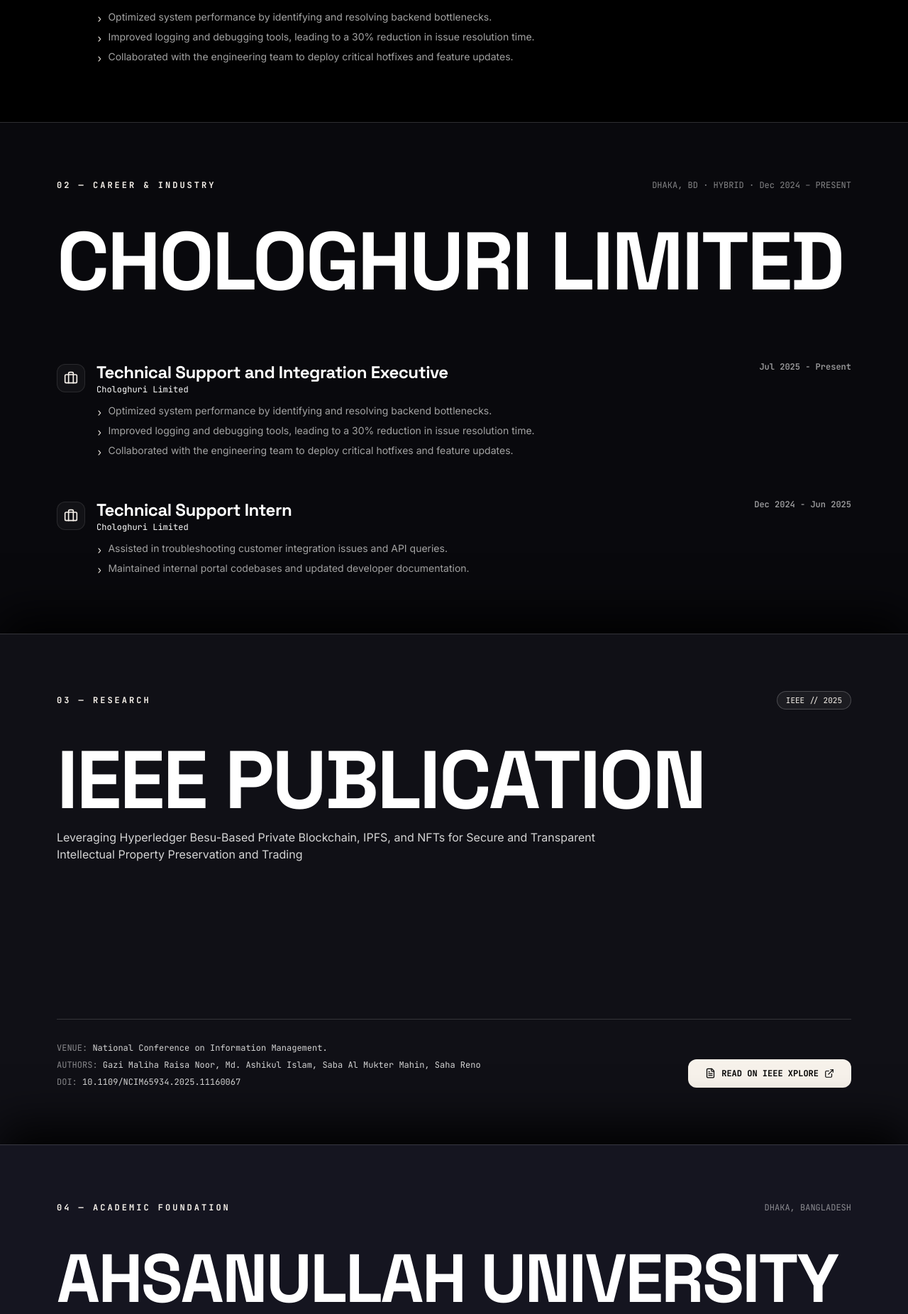
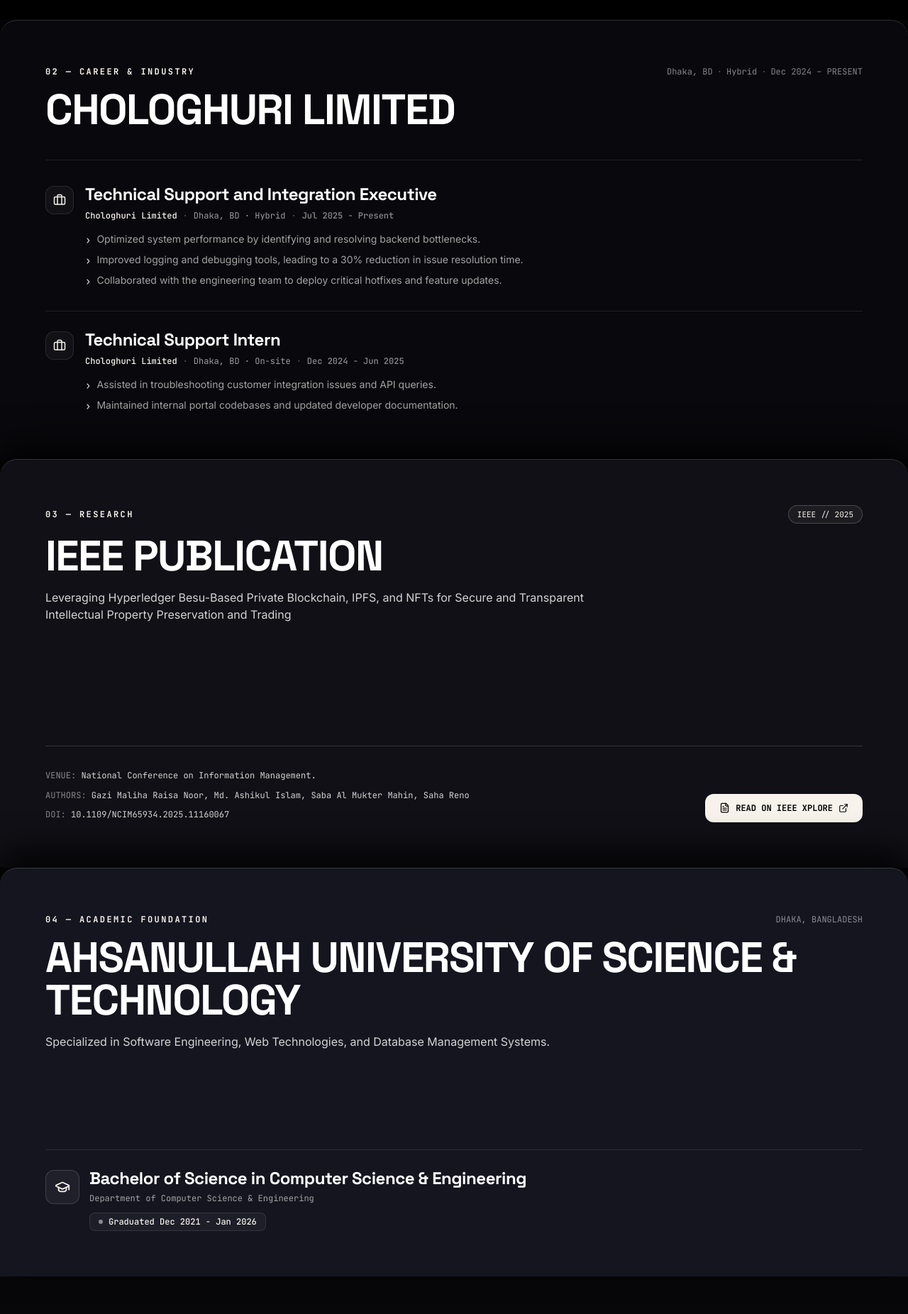
Before and after one commit to ashikulislamm/portfolio, a Next.js app: page / in a window 1280 px wide. Shown: the part 2223-4075 px from the top of the page at 71% size. Built offline with nearby package versions, Linux system fonts and the light colour scheme.

Commit message:
Fixed the Responsiveness issues

```diff
--- a/src/app/globals.css
+++ b/src/app/globals.css
@@ -33,12 +33,16 @@
 
 html {
   scroll-behavior: smooth;
+  overflow-x: clip;
+  max-width: 100vw;
 }
 
 @layer base {
   body {
     @apply bg-background text-text-primary antialiased;
     font-family: var(--font-sans);
+    overflow-x: clip;
+    max-width: 100vw;
   }
 
   h1, h2, h3, h4, h5, h6 {
--- a/src/components/chronology/ChronologyFlow.tsx
+++ b/src/components/chronology/ChronologyFlow.tsx
@@ -9,6 +9,7 @@
   company: string;
   roles: ExperienceItem[];
   location: string;
+  workMode?: string;
   period: string;
 }
 
@@ -30,7 +31,7 @@
     };
 
 export const ChronologyFlow: React.FC = () => {
-  // 1. Dynamically group experiences by company (adding a new company spawns an identical full-screen card)
+  // 1. Dynamically group experiences by company and extract location and work mode
   const companyGroups = useMemo(() => {
     const map = new Map<string, ExperienceItem[]>();
     experiences.forEach((exp) => {
@@ -47,10 +48,15 @@
       const startYear = allYears[allYears.length - 1]?.split("-")[0]?.trim() || "";
       const period = isPresent ? `${startYear} – PRESENT` : roles[0]?.year || "";
 
+      // Derive location and work mode from newest role or fallback
+      const primaryLoc = roles[0]?.location || "Dhaka, BD";
+      const primaryMode = roles[0]?.workMode || "Hybrid";
+
       groups.push({
         company,
         roles,
-        location: "DHAKA, BD · HYBRID",
+        location: primaryLoc,
+        workMode: primaryMode,
         period,
       });
     });
@@ -111,82 +117,98 @@
   ];
 
   return (
-    <div id="history" className="relative w-full">
+    <div id="history" className="relative w-full pb-36 sm:pb-48 md:pb-64">
       {allCards.map((card, index) => {
         const formattedIndex = String(index + 1).padStart(2, "0");
         const bgClass = cardBgColors[index % cardBgColors.length];
-
-        // Progressive top sticky offset for full-width stacking
-        const stickyTopStyle = {
-          top: `calc(${index * 24}px)`,
-          zIndex: 10 + index,
-        };
 
         return (
           <div
             key={card.id}
             className="sticky w-full"
-            style={stickyTopStyle}
+            style={{
+              top: `calc(56px + ${index * 16}px)`,
+              zIndex: 10 + index,
+            }}
           >
             <section
               aria-label={`${card.type} section`}
-              className={`relative min-h-[90vh] w-full flex flex-col justify-between p-8 md:p-16 lg:p-20 text-white transition-colors border-t border-white/15 text-left shadow-[0_-25px_60px_rgba(0,0,0,0.95)] backdrop-blur-md ${bgClass}`}
+              className={`relative min-h-[min(540px,78dvh)] md:min-h-[72vh] w-full flex flex-col justify-between rounded-t-3xl border-t border-white/15 p-6 sm:p-10 md:p-12 lg:p-16 pb-8 sm:pb-12 text-white transition-colors text-left shadow-[0_-20px_50px_rgba(0,0,0,0.9)] backdrop-blur-md ${bgClass}`}
             >
               {/* Subtle glowing hairline edge on top */}
-              <div className="pointer-events-none absolute inset-x-0 top-0 h-px bg-gradient-to-r from-transparent via-cream/35 to-transparent" />
+              <div className="pointer-events-none absolute inset-x-0 top-0 h-px bg-gradient-to-r from-transparent via-cream/35 to-transparent rounded-t-3xl" />
 
               {/* 1. EXPERIENCE CARD */}
               {card.type === "experience" && (
                 <>
                   <div>
-                    <div className="flex items-center justify-between gap-4">
-                      <span className="font-mono text-xs font-bold uppercase tracking-[0.25em] text-cream">
+                    <div className="flex flex-col sm:flex-row sm:items-center justify-between gap-1.5 sm:gap-2">
+                      <span className="font-mono text-[11px] sm:text-xs font-bold uppercase tracking-[0.2em] text-cream">
                         {formattedIndex} — CAREER & INDUSTRY
                       </span>
-                      <span className="font-mono text-xs text-white/50 shrink-0">
-                        {card.companyGroup.location} · {card.companyGroup.period}
-                      </span>
+                      <div className="flex flex-wrap items-center gap-1.5 font-mono text-[11px] sm:text-xs text-white/50">
+                        <span>{card.companyGroup.location}</span>
+                        {card.companyGroup.workMode && (
+                          <>
+                            <span className="text-white/30">·</span>
+                            <span className="text-cream/80">{card.companyGroup.workMode}</span>
+                          </>
+                        )}
+                        {card.companyGroup.period && (
+                          <>
+                            <span className="text-white/30">·</span>
+                            <span>{card.companyGroup.period}</span>
+                          </>
+                        )}
+                      </div>
                     </div>
 
-                    <hr className="my-6 border-0" />
-
-                    <h2 className="font-heading text-[clamp(2.8rem,9vw,8rem)] font-black tracking-tight uppercase leading-[0.9] text-white">
+                    <h2 className="mt-4 font-heading text-2xl sm:text-4xl md:text-5xl lg:text-6xl font-black tracking-tight uppercase leading-[0.98] text-white">
                       {card.companyGroup.company}
                     </h2>
                   </div>
 
-                  <div className="mt-6 flex flex-col gap-8 border-0 pt-16">
+                  <div className="mt-6 md:mt-10 flex flex-col gap-6 md:gap-8 border-t border-white/10 pt-6 md:pt-8">
                     {card.companyGroup.roles.map((role, rIdx) => (
                       <div
                         key={rIdx}
-                        className={`flex flex-col sm:flex-row sm:items-start justify-between gap-4 ${
-                          rIdx > 0 ? "border-0 pt-6" : ""
+                        className={`flex items-start gap-3.5 sm:gap-4 ${
+                          rIdx > 0 ? "border-t border-white/10 pt-6" : ""
                         }`}
                       >
-                        <div className="flex items-start gap-4">
-                          <div className="mt-1 flex h-10 w-10 shrink-0 items-center justify-center rounded-xl border border-white/10 bg-white/[0.04] text-cream">
-                            <Briefcase size={20} />
+                        <div className="mt-1 flex h-9 w-9 sm:h-10 sm:w-10 shrink-0 items-center justify-center rounded-xl border border-white/10 bg-white/[0.04] text-cream">
+                          <Briefcase size={18} />
                         </div>
-                          <div>
-                            <h3 className="font-heading text-xl md:text-2xl font-bold text-white">
+                        <div className="flex-1 min-w-0">
+                          <h3 className="font-heading text-lg sm:text-xl md:text-2xl font-bold text-white leading-snug">
                             {role.title}
                           </h3>
-                            <p className="font-mono text-xs text-cream/90">{role.company}</p>
+
+                          <div className="mt-1.5 flex flex-wrap items-center gap-2 font-mono text-xs text-white/50">
+                            <span className="text-cream font-medium">{role.company}</span>
+                            {(role.location || role.workMode) && (
+                              <>
+                                <span className="text-white/30">·</span>
+                                <span className="text-white/60">
+                                  {[role.location, role.workMode].filter(Boolean).join(" · ")}
+                                </span>
+                              </>
+                            )}
+                            <span className="text-white/30">·</span>
+                            <span className="text-cream/90 font-semibold">{role.year}</span>
+                          </div>
+
                           {role.highlights && role.highlights.length > 0 && (
-                              <ul className="mt-3 space-y-1.5 text-xs md:text-sm text-neutral-400 max-w-3xl">
+                            <ul className="mt-3.5 space-y-1.5 text-xs md:text-sm text-neutral-400 max-w-3xl">
                               {role.highlights.map((h, hIdx) => (
                                 <li key={hIdx} className="flex items-start gap-2">
-                                    <span className="text-cream font-mono mt-0.5">›</span>
-                                    <span>{h}</span>
+                                  <span className="text-cream font-mono mt-0.5 shrink-0">›</span>
+                                  <span className="leading-relaxed">{h}</span>
                                 </li>
                               ))}
                             </ul>
                           )}
                         </div>
-                        </div>
-                        <span className="font-mono text-xs font-semibold text-white/60 sm:text-right shrink-0">
-                          {role.year}
-                        </span>
                       </div>
                     ))}
                   </div>
@@ -197,39 +219,37 @@
               {card.type === "publication" && (
                 <>
                   <div>
-                    <div className="flex items-center justify-between gap-4">
-                      <span className="font-mono text-xs font-bold uppercase tracking-[0.25em] text-cream">
+                    <div className="flex flex-wrap items-center justify-between gap-2">
+                      <span className="font-mono text-[11px] sm:text-xs font-bold uppercase tracking-[0.2em] text-cream">
                         {formattedIndex} — RESEARCH
                       </span>
-                      <span className="rounded-full border border-white/20 bg-white/5 px-3 py-1 font-mono text-[11px] text-cream shrink-0">
+                      <span className="rounded-full border border-white/20 bg-white/5 px-2.5 py-0.5 sm:px-3 sm:py-1 font-mono text-[10px] sm:text-[11px] text-cream shrink-0">
                         {card.publication.publisher || "PUBLICATION"} // {card.publication.year}
                       </span>
                     </div>
 
-                    <hr className="my-6 border-0" />
-
-                    <h2 className="font-heading text-[clamp(2.8rem,9vw,8rem)] font-black tracking-tight uppercase leading-[0.9] text-white">
+                    <h2 className="mt-4 font-heading text-2xl sm:text-4xl md:text-5xl lg:text-6xl font-black tracking-tight uppercase leading-[0.98] text-white">
                       {card.publication.publisher || "RESEARCH"} PUBLICATION
                     </h2>
 
-                    <p className="mt-4 max-w-3xl text-sm md:text-base text-neutral-300 font-sans leading-relaxed">
+                    <p className="mt-3 sm:mt-4 max-w-3xl text-sm md:text-base text-neutral-300 font-sans leading-relaxed">
                       {card.publication.title}
                     </p>
                   </div>
 
-                  <div className="mt-12 flex flex-col sm:flex-row sm:items-end justify-between gap-6 border-t border-white/15 pt-8">
-                    <div className="space-y-2 font-mono text-xs text-neutral-300">
+                  <div className="mt-8 md:mt-12 flex flex-col lg:flex-row lg:items-end justify-between gap-6 border-t border-white/15 pt-6 md:pt-8">
+                    <div className="space-y-2 font-mono text-xs text-neutral-300 max-w-2xl min-w-0">
                       {card.publication.description && (
-                        <p>
+                        <p className="leading-relaxed">
                           <span className="text-white/50">VENUE:</span>{" "}
                           {card.publication.description.replace(/^Presented at the /i, "")}
                         </p>
                       )}
-                      <p>
+                      <p className="leading-relaxed">
                         <span className="text-white/50">AUTHORS:</span> {card.publication.authors}
                       </p>
                       {card.publication.doi && (
-                        <p>
+                        <p className="leading-relaxed break-all">
                           <span className="text-white/50">DOI:</span> {card.publication.doi}
                         </p>
                       )}
@@ -240,7 +260,7 @@
                         href={card.publication.link}
                         target="_blank"
                         rel="noreferrer"
-                        className="inline-flex items-center gap-2 rounded-xl bg-cream px-6 py-3 font-mono text-xs font-bold uppercase text-black hover:bg-white transition-all shrink-0"
+                        className="inline-flex w-full sm:w-auto items-center justify-center gap-2 rounded-xl bg-cream px-5 py-3 font-mono text-xs font-bold uppercase text-black hover:bg-white transition-all shrink-0 active:scale-95 shadow-md"
                       >
                         <FileText size={15} />
                         <span>Read on IEEE Xplore</span>
@@ -255,47 +275,45 @@
               {card.type === "education" && (
                 <>
                   <div>
-                    <div className="flex items-center justify-between gap-4">
-                      <span className="font-mono text-xs font-bold uppercase tracking-[0.25em] text-cream">
+                    <div className="flex flex-wrap items-center justify-between gap-2">
+                      <span className="font-mono text-[11px] sm:text-xs font-bold uppercase tracking-[0.2em] text-cream">
                         {formattedIndex} — ACADEMIC FOUNDATION
                       </span>
-                      {/* Duplicate duration removed — only location kept */}
-                      <span className="font-mono text-xs text-white/50 shrink-0">
+                      <span className="font-mono text-[11px] sm:text-xs text-white/50 shrink-0">
                         DHAKA, BANGLADESH
                       </span>
                     </div>
 
-                    <hr className="my-6 border-0" />
-
-                    {/* Full University Name in Big font, NO short form, NO duplicate paragraph */}
-                    <h2 className="font-heading text-[clamp(2.4rem,7.5vw,7rem)] font-black tracking-tight uppercase leading-[0.92] text-white">
+                    <h2 className="mt-4 font-heading text-2xl sm:text-4xl md:text-5xl lg:text-6xl font-black tracking-tight uppercase leading-[0.98] text-white">
                       {card.academic.institution}
                     </h2>
 
-                    <p className="mt-4 max-w-3xl text-sm md:text-base text-neutral-300 font-sans leading-relaxed">
+                    <p className="mt-3 sm:mt-4 max-w-3xl text-sm md:text-base text-neutral-300 font-sans leading-relaxed">
                       {card.academic.description}
                     </p>
                   </div>
 
-                  <div className="mt-12 flex flex-col sm:flex-row sm:items-center justify-between gap-4 pt-8">
-                    <div className="flex items-center gap-4">
-                      <div className="flex h-12 w-12 shrink-0 items-center justify-center rounded-xl border border-white/15 bg-white/5 text-cream">
-                        <GraduationCap size={24} />
+                  {/* Degree & Graduation Info Block */}
+                  <div className="mt-8 md:mt-12 border-t border-white/10 pt-6">
+                    <div className="flex items-start gap-3.5">
+                      <div className="mt-1 flex h-10 w-10 sm:h-12 sm:w-12 shrink-0 items-center justify-center rounded-xl border border-white/15 bg-white/5 text-cream">
+                        <GraduationCap size={22} />
                       </div>
-                      <div>
-                        <p className="font-heading text-lg md:text-xl font-bold text-white">
+                      <div className="flex-1 min-w-0">
+                        <h3 className="font-heading text-lg sm:text-xl md:text-2xl font-bold text-white leading-snug">
                           {card.academic.degree}
-                        </p>
-                        <p className="font-mono text-xs text-neutral-400">
+                        </h3>
+                        <p className="mt-1 font-mono text-xs text-neutral-400">
                           Department of Computer Science & Engineering
                         </p>
+                        <div className="mt-3 flex items-center gap-2">
+                          <span className="inline-flex items-center gap-2 rounded-lg border border-white/10 bg-white/[0.04] px-3 py-1 font-mono text-xs font-medium text-cream">
+                            <span className="h-1.5 w-1.5 rounded-full bg-cream animate-pulse" />
+                            Graduated {card.academic.duration}
+                          </span>
                         </div>
                       </div>
-
-                    {/* Duration shown only once cleanly */}
-                    <span className="font-mono text-xs font-semibold text-cream sm:text-right shrink-0">
-                      Graduated {card.academic.duration}
-                    </span>
+                    </div>
                   </div>
                 </>
               )}
--- a/src/components/hero/HeroSection.tsx
+++ b/src/components/hero/HeroSection.tsx
@@ -135,7 +135,7 @@
           initial={{ opacity: 0, y: 25 }}
           animate={{ opacity: 1, y: 0 }}
           transition={{ duration: 0.6, delay: 0.2 }}
-          className="font-heading text-[clamp(3.6rem,9.5vw,8.5rem)] font-black tracking-[-0.04em] text-white uppercase leading-[0.92] select-none"
+          className="font-heading text-[clamp(2.6rem,9.5vw,8.5rem)] font-black tracking-[-0.04em] text-white uppercase leading-[0.92] select-none break-words"
         >
           {personalInfo.name}
         </motion.h1>
--- a/src/data/portfolioData.ts
+++ b/src/data/portfolioData.ts
@@ -520,6 +520,8 @@
     year: "Jul 2026 - Present",
     title: "Full Stack Developer",
     company: "AWTOMATIG",
+    location: "Dhaka, BD",
+    workMode: "Onsite",
     description:
       "Leading development of enterprise web applications using React, Node.js, and cloud technologies.",
     highlights: [
@@ -532,6 +534,8 @@
     year: "Jul 2025 - Present",
     title: "Technical Support and Integration Executive",
     company: "Chologhuri Limited",
+    location: "Dhaka, BD",
+    workMode: "Hybrid",
     description:
       "Leading development of enterprise web applications using React, Node.js, and cloud technologies.",
     highlights: [
@@ -544,6 +548,8 @@
     year: "Dec 2024 - Jun 2025",
     title: "Technical Support Intern",
     company: "Chologhuri Limited",
+    location: "Dhaka, BD",
+    workMode: "On-site",
     description:
       "Worked on developing and maintaining websites and web applications using modern JavaScript frameworks.",
     highlights: [
--- a/src/types/portfolio.ts
+++ b/src/types/portfolio.ts
@@ -61,6 +61,8 @@
   company: string;
   description?: string;
   highlights?: string[];
+  location?: string;
+  workMode?: "Hybrid" | "Remote" | "On-site" | string;
 }
 
 export interface AcademicItem {
```
Lines whose indentation alone changed are shown as unchanged.
